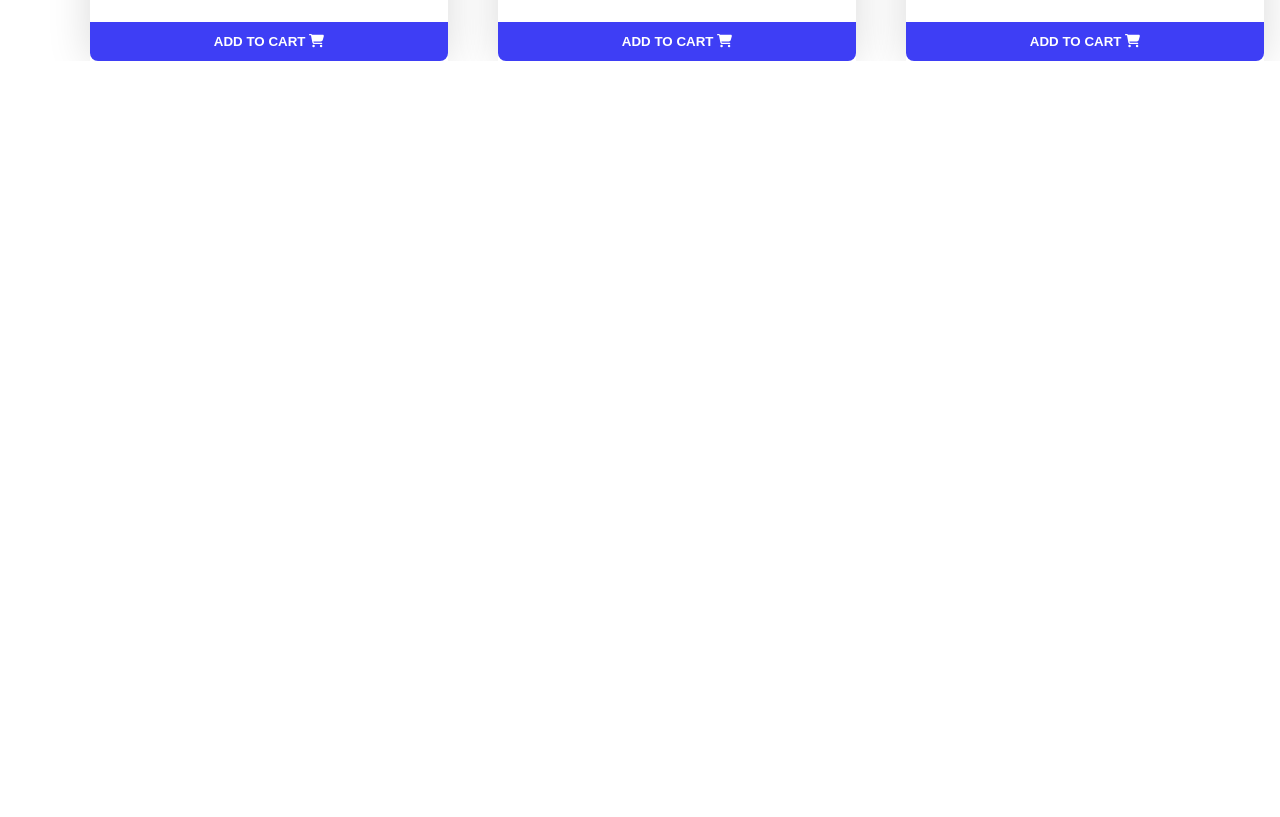
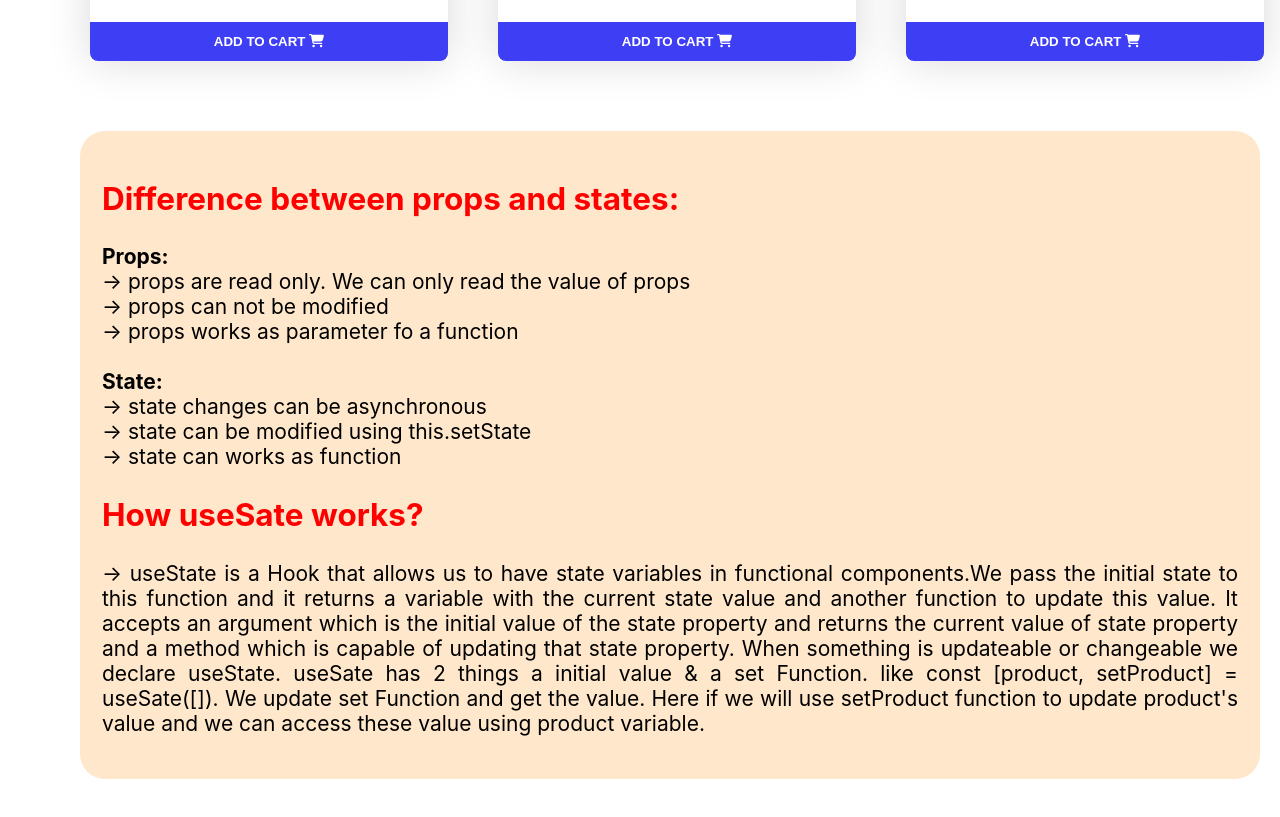
Before and after one commit to uttamsdev/watches-store, a React (Create React App) app: page / in a window 1280 px wide. Shown: the part 2420-3237 px from the top of the page. Before the commit the page ends 2481 px from the top, so only its background shows below. Built offline with nearby package versions, Linux system fonts and the light colour scheme.

Commit message:
qsn ans added

```diff
--- a/src/App.js
+++ b/src/App.js
@@ -2,12 +2,14 @@ import logo from './logo.svg';
 import './App.css';
 import Shop from './Component/Shop/Shop';
 import Header from './Component/Header/Header';
+import QuestionAnswer from './Component/QuestionAnswer/QuestionAnswer';
 
 function App() {
   return (
     <div>
       <Header></Header>
       <Shop></Shop>
+      <QuestionAnswer></QuestionAnswer>
     </div>
   );
 }
--- /dev/null
+++ b/src/Component/QuestionAnswer/QuestionAnswer.css
@@ -0,0 +1,11 @@
+.questions-container{
+    margin: 70px 20px 60px 80px;
+    padding: 22px;
+    font-size: 21px;
+    text-align: justify;
+    background-color: rgba(255, 228, 196, 0.87);
+    border-radius: 25px;
+}
+.questions-container h2{
+    color: red;
+}
--- /dev/null
+++ b/src/Component/QuestionAnswer/QuestionAnswer.js
@@ -0,0 +1,28 @@
+import React from "react";
+import './QuestionAnswer.css'
+
+const QuestionAnswer = () => {
+    return (
+        <div className="questions-container">
+            <h2>Difference between props and states:</h2>
+            <p>
+                <span  style={{fontWeight:'bold'}}>Props: </span> <br />
+                -> props are read only. We can only read the value of props <br />
+                -> props can not be modified <br />
+                -> props works as parameter fo a function  <br /> <br/>
+
+                <span  style={{fontWeight:'bold'}}>State: </span> <br />
+                -> state changes can be asynchronous <br />
+                -> state can be modified using this.setState <br />
+                -> state can works as function <br />
+            </p>
+
+            <h2>How useSate works?</h2>
+            <p>
+                -> useState is a Hook that allows us to have state variables in functional components.We pass the initial state to this function and it returns a variable with the current state value and another function to update this value. It accepts an argument which is the initial value of the state property and returns the current value of state property and a method which is capable of updating that state property. When something is updateable or changeable we declare useState. useSate has 2 things a initial value & a set Function. like const [product, setProduct] = useSate([]). We update set Function and get the value. Here if we will use setProduct function to update product's value and we can access these value using product variable.
+
+            </p>
+        </div>
+    )
+}
+export default QuestionAnswer;
```
Also changed, not shown: src/Component/Cart/Cart.js (line endings or trailing spaces).
